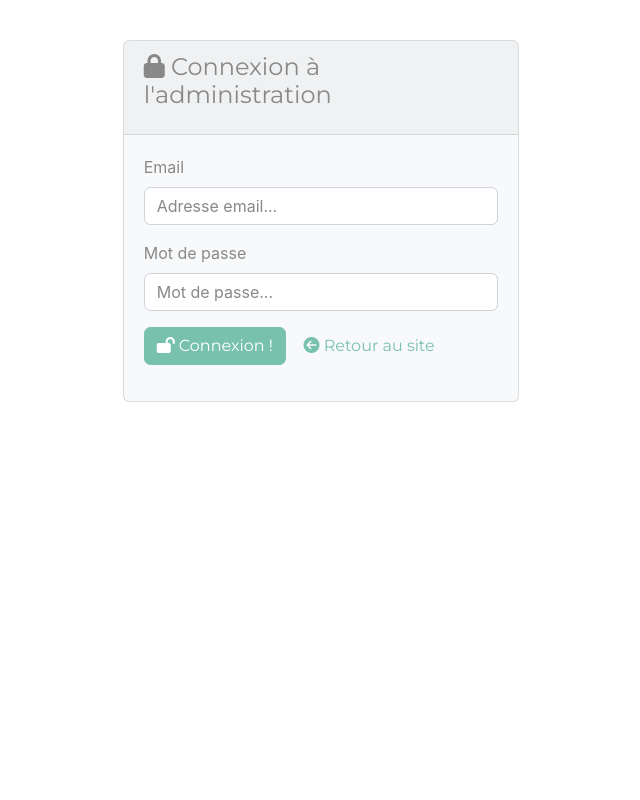
After one commit to JulienGrade/MySymBnB, a Symfony app: template templates/admin/account/login.html.twig in a window 1280 px wide. The commit adds this page. Shown: the whole page, without its empty margins (319-959 px from the left). Run offline with Twig, Linux system fonts and the light colour scheme; the template is opened without the code that fills it, so the values that code supplies are empty; some libraries are stand-ins or nearby versions.

```diff
--- /dev/null
+++ b/templates/admin/account/login.html.twig
@@ -0,0 +1,61 @@
+<!DOCTYPE html>
+<html lang="fr">
+<head>
+    <meta charset="UTF-8">
+    <meta name="viewport" content="width-device-width, intial-scale=1.0">
+    <meta http-equiv="X-UA-Compatible" content="ie=edge">
+    <title>Connexion à l'administration</title>
+    <link rel="stylesheet" href="/css/bootstrap.min.css">
+    <script src="https://kit.fontawesome.com/4e44dc3df4.js" crossorigin="anonymous"></script>
+    <style>
+        body{
+            display: flex;
+            justify-content: center;
+            height: 100vh;
+        }
+        .card{
+            margin-top: 10%;
+        }
+    </style>
+</head>
+<body>
+    <div class="col-md-4">
+        <div class="card bg-light">
+            <div class="card-header">
+                <h4 class="card-title">
+                    <i class="fas fa-lock"></i>
+                    Connexion à l'administration
+                </h4>
+            </div>
+            <div class="card-body">
+                {% if hasError %}
+                    <div class="alert alert-warning">
+                        <p>Les informations que vous avez fournies ne sont pas correctes</p>
+                    </div>
+                {% endif %}
+                <form method="post">
+                    <div class="form-group">
+                        <label for="_username">Email</label>
+                        <input class="form-control" placeholder="Adresse email..." type="text"
+                               name="_username" value="{{ username }}">
+                    </div>
+                    <div class="form-group">
+                        <label for="_password">Mot de passe</label>
+                        <input class="form-control"  placeholder="Mot de passe..." type="password" name="_password">
+                    </div>
+                    <div class="form-group">
+                        <button type="submit" class="btn btn-primary">
+                            <i class="fas fa-lock-open"></i>
+                            Connexion !
+                        </button>
+                        <a href="{{ path('homepage') }}" class="btn btn-link">
+                            <i class="fas fa-arrow-circle-left"></i>
+                            Retour au site
+                        </a>
+                    </div>
+                </form>
+            </div>
+        </div>
+    </div>
+</body>
+</html>
--- a/templates/partials/header.html.twig
+++ b/templates/partials/header.html.twig
@@ -6,10 +6,10 @@
 
     <div class="collapse navbar-collapse" id="navbarColor01">
         <ul class="navbar-nav mr-auto">
-            <li class="nav-item active">
+            <li class="nav-item">
                 <a class="nav-link" href="{{ path('homepage') }}">Accueil</a>
             </li>
-            <li class="nav-item active">
+            <li class="nav-item">
                 <a class="nav-link" href="{{ path('ads_index') }}">Annonces</a>
             </li>
         </ul>
```
Also changed, not shown: src/Controller/AdminAccountController.php (added, +38 -0 lines), templates/admin/partials/header.html.twig (+35 -18 lines), 1 other file.
